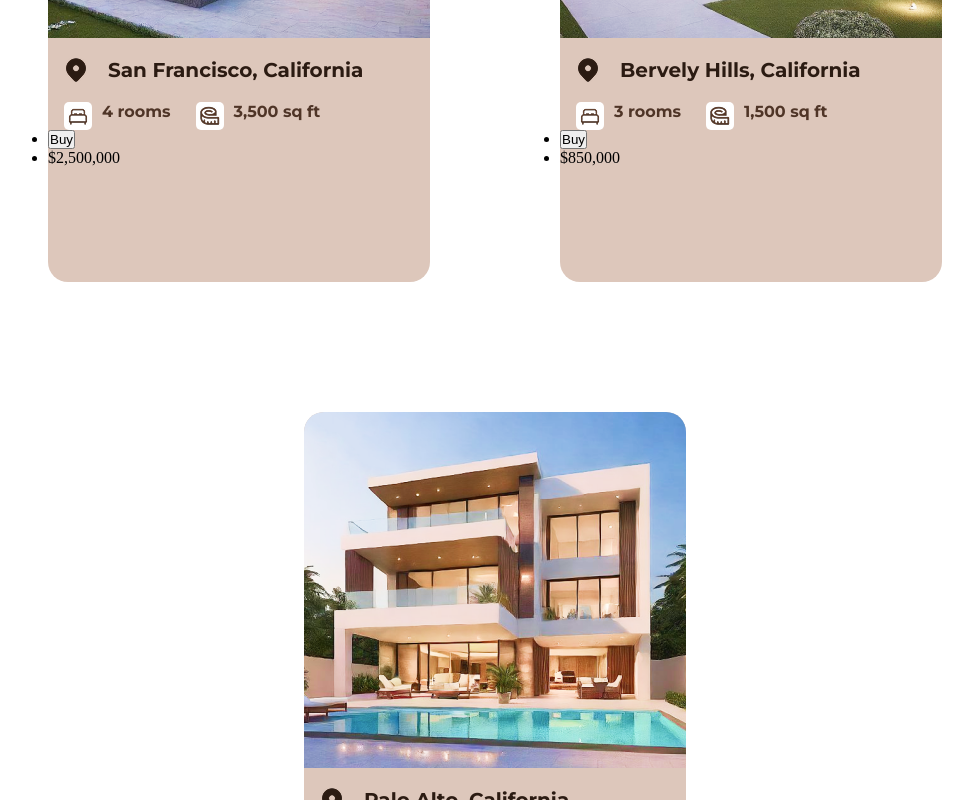
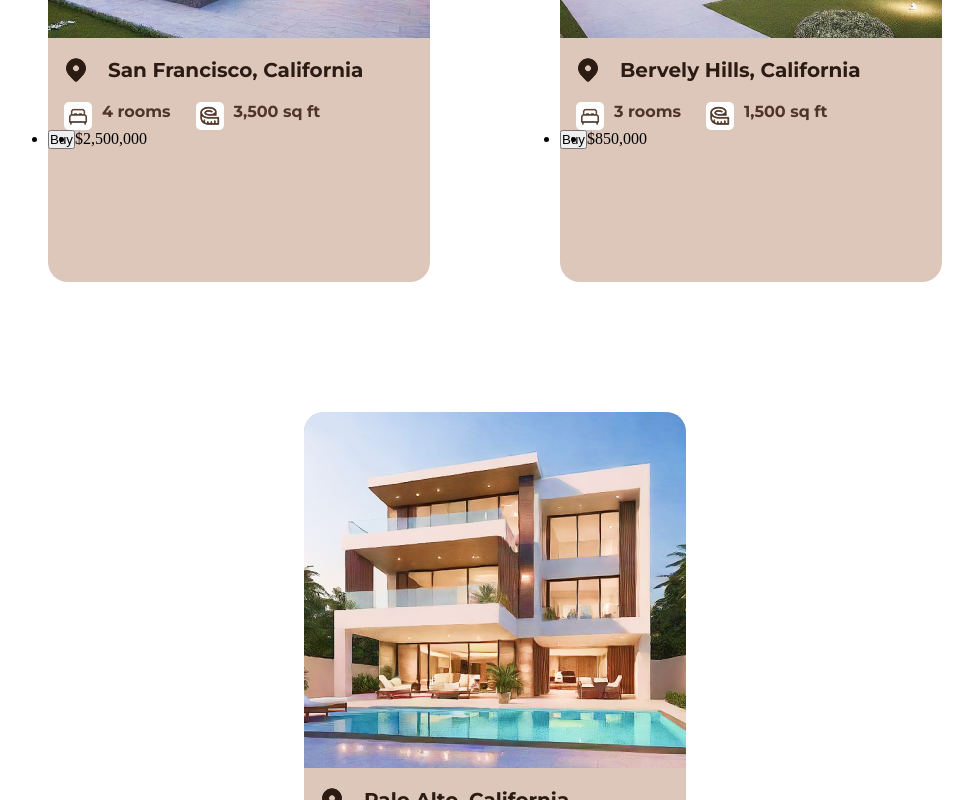
Before and after one commit to gabrieljcoutinho/Projeto-Dwello, a React (Create React App) app: page / in a window 1280 px wide. Shown: the part 2660-3460 px from the top of the page, without its empty margins (145-1118 px from the left). Built offline with nearby package versions, Linux system fonts and the light colour scheme.

Commit message:
lado a lado

```diff
--- a/src/Css/PopularResidence.css
+++ b/src/Css/PopularResidence.css
@@ -65,3 +65,7 @@
     font-weight: 700;
     gap: 10px;
 }
+
+.compraEpreco {
+    display: flex;
+}
```
